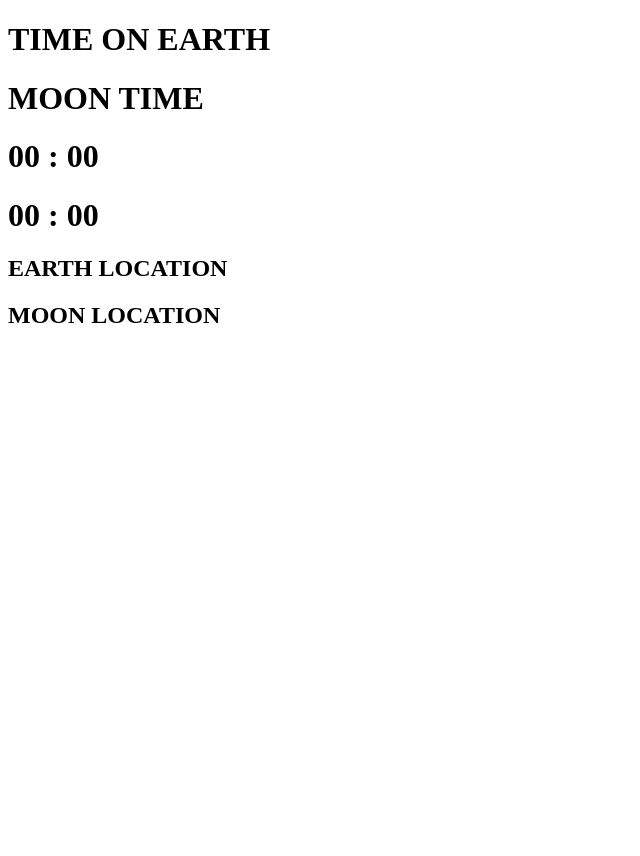
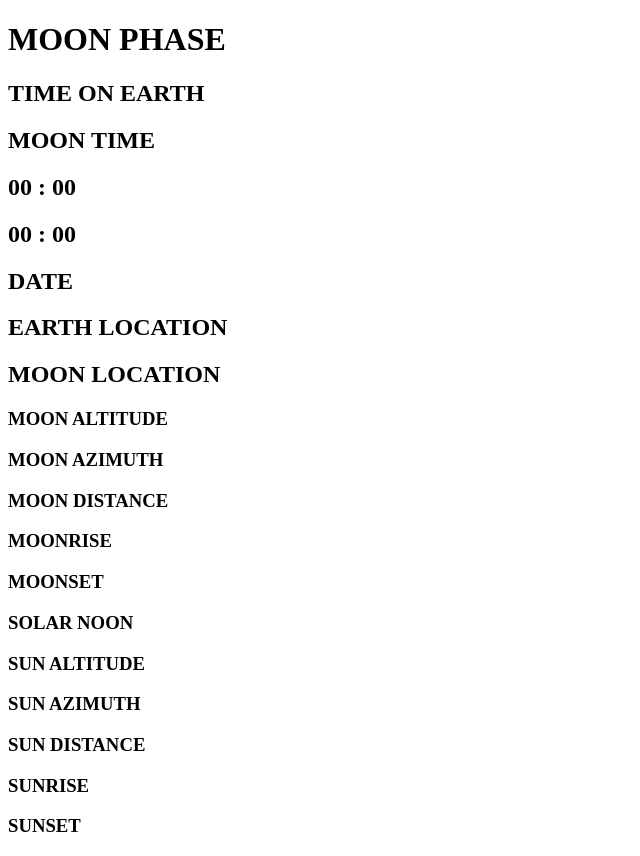
Before and after one commit to adatechschool/PC---dataviz-moon-team, a plain HTML site: page src/moon_rise.html in a window 1280 px wide. Shown: the whole page, without its empty margins (0-640 px from the left). Before the commit the page ends 800 px from the top, so only its background shows below. Drawn offline with Linux system fonts and the light colour scheme; no server answers.

Commit message:
mise à jour api

```diff
--- a/src/moon_rise.html
+++ b/src/moon_rise.html
@@ -8,13 +8,26 @@
     <title>Document</title>
 </head>
 <header>
+    <h1>MOON PHASE</h1>
+    <h2 id="time_on_earth">TIME ON EARTH</h2>
+    <h2 id="time_on_moon">MOON TIME</h2>
+    <h2 id="earth_hour">00 : 00</h2>
+    <h2 id="moon_hour">00 : 00</h2>
+    <h2 id="date_earth">DATE</h2>
+    <h2 id="earth_location">EARTH LOCATION</h2>
+    <h2 id="moon_location">MOON LOCATION</h2>
+    <h3 id="moon_altitude">MOON ALTITUDE</h3>
+    <h3 id="moon_azimuth">MOON AZIMUTH</h3>
+    <h3 id="moon_distance">MOON DISTANCE</h3>
+    <h3 id="moonrise">MOONRISE</h3>
+    <h3 id="moonset">MOONSET</h3>
+    <h3 id="solar_noon">SOLAR NOON</h3>
+    <h3 id="sun_altitude">SUN ALTITUDE</h3>
+    <h3 id="sun_azimuth">SUN AZIMUTH</h3>
+    <h3 id="sun_distance">SUN DISTANCE</h3>
+    <h3 id="sunrise">SUNRISE</h3>
+    <h3 id="sunset">SUNSET</h3>
 
-    <h1 id="time on earth">TIME ON EARTH</h1>
-    <h1 id="time on moon">MOON TIME</h1>
-    <h1 id="earth hour">00 : 00</h1>
-    <h1 id="moon hour">00 : 00</h1>
-    <h2 id="earth location">EARTH LOCATION</h2>
-    <h2 id="moon location">MOON LOCATION</h2>
 
 </header>
 
--- a/src/moon_rise_script.js
+++ b/src/moon_rise_script.js
@@ -5,7 +5,9 @@ function fetchMoon(){
                     console.log(response);
                     var userData = response;
                     console.log(userData.location)
-                    document.getElementById('informations').innerHTML = response.date;
+                    document.getElementById('earth_hour').innerHTML = response.current_time;
+                    document.getElementById('date_earth').innerHTML = response.date;
+                    document.getElementById('moon_azimuth').innerHTML = response.moon_azimuth;
                 })
             }
     fetchMoon();
```
Also changed, not shown: src/index.html (+4 -2 lines).
